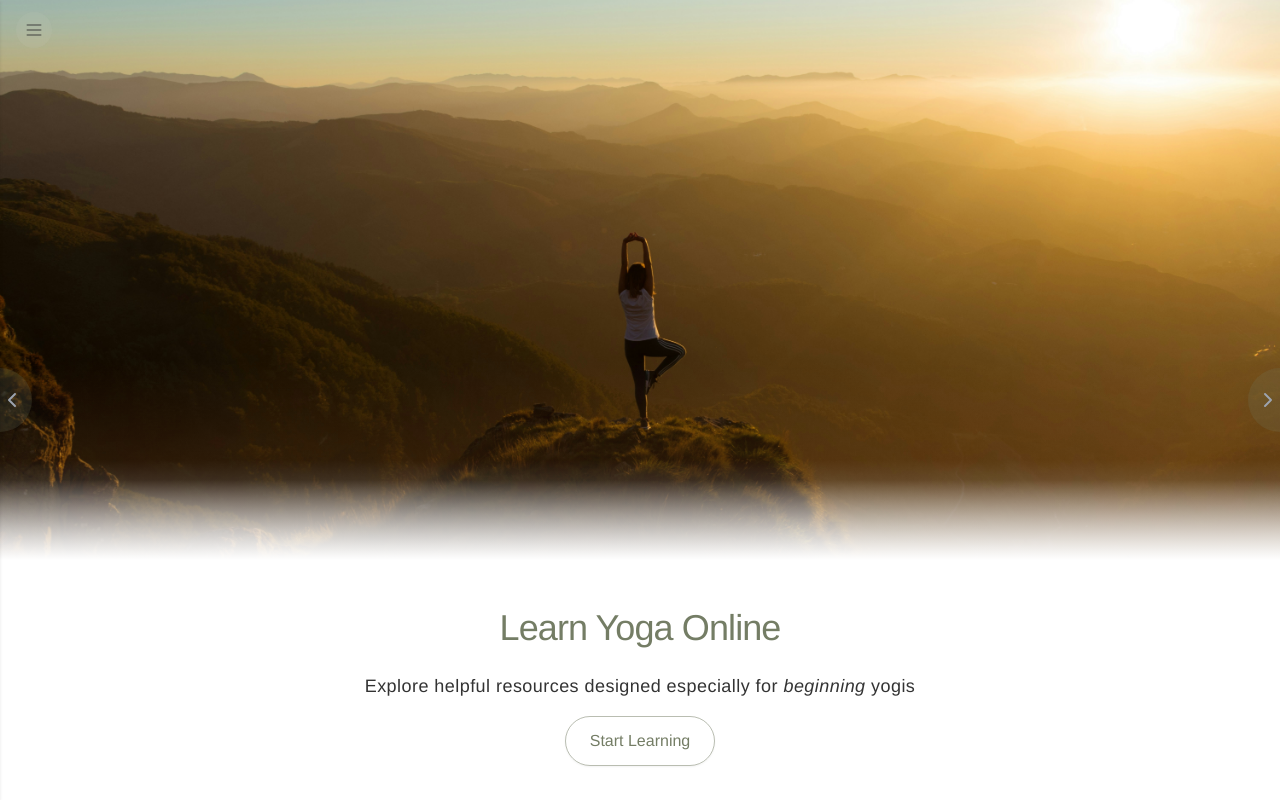
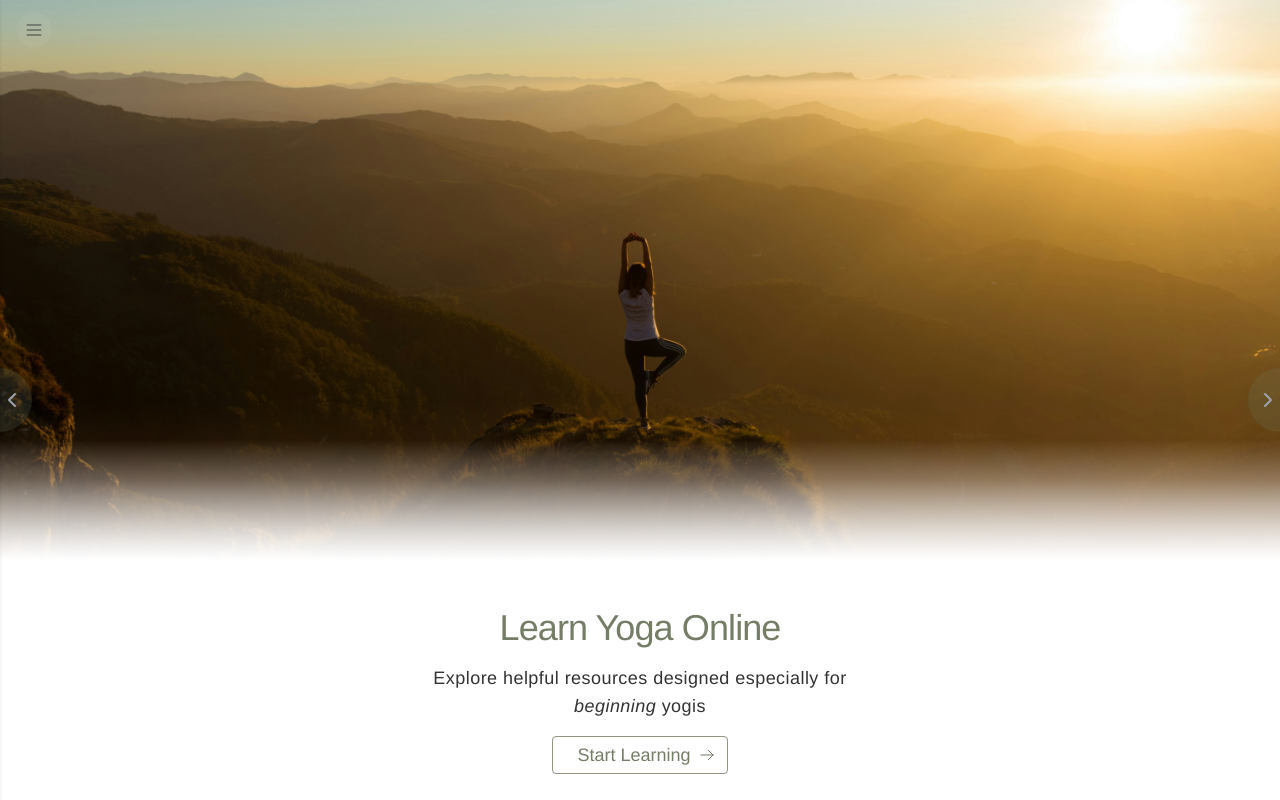
Before and after one commit to samanthacabrera/yoga-library, a React (Vite) app: page / in a window 1280 px wide. Shown: the top 800 px of the page. Built offline with nearby package versions, Linux system fonts and the light colour scheme.

Commit message:
minor updates to Hero

```diff
--- a/src/components/Home.jsx
+++ b/src/components/Home.jsx
@@ -57,8 +57,8 @@ const Home = () => {
       {/* Hero */}
       <div className="relative h-screen flex flex-col space-y-12">
           <div className="flex justify-center items-center relative">
-            <div className="absolute bottom-0 w-full h-[20vh] bg-gradient-to-t from-white via-transparent to-transparent"></div>
-            <div className="absolute bottom-0 w-full h-[25vh] bg-gradient-to-t from-white via-orange-400/20 to-transparent opacity-50"></div>
+            <div className="absolute bottom-0 w-full h-[30vh] bg-gradient-to-t from-white via-transparent to-transparent"></div>
+            <div className="absolute bottom-0 w-full h-[20vh] bg-gradient-to-t from-white via-orange-400/20 to-transparent opacity-50"></div>
             <img src="/bg1.jpg" className="w-screen h-[65vh] lg:h-[70vh] object-cover object-center lg:object-[25%_70%]" />
         </div>
         <div className="flex flex-col inline relative text-center">
@@ -66,12 +66,12 @@ const Home = () => {
             initial={{ opacity: 0 }}
             animate={{ opacity: 1 }}
             transition={{ duration: 1, ease: "easeOut" }}
-            className="text-4xl lg:text-4xl tracking-tight mb-2"
+            className="text-4xl lg:text-4xl tracking-tight mb-4"
           >
           Learn Yoga Online
           </motion.h1>
           <motion.p
-            className="text-md lg:text-lg m-4"
+            className="text-md lg:text-lg max-w-md mx-auto mb-4"
           >
           Explore helpful resources designed especially for <span className="italic">beginning</span> yogis
           </motion.p>
@@ -83,9 +83,18 @@ const Home = () => {
           >
           <Link
             to="/poses"
-            className="inline-block text-moss rounded-full border border-moss/50 px-6 py-1 hover:opacity-90 hover:scale-[101%] transition-all duration-300 ease-in-out shadow-sm focus:outline-none"
+            className="inline-block flex items-center justify-center w-fit mx-auto group text-center text-lg text-moss pl-6 pr-3 py-1 border border-moss/80 rounded hover:scale-[101%] transition-all duration-300 ease-in-out focus:outline-none"
           >
             Start Learning
+            <svg
+              className="ml-2 w-4 h-4 transition-all duration-300 group-hover:translate-x-1 group-hover:text-moss"
+              fill="none"
+              stroke="currentColor"
+              viewBox="0 0 24 24"
+              xmlns="http://www.w3.org/2000/svg"
+            >
+              <path strokeLinecap="round" strokeLinejoin="round" strokeWidth="1.5" d="M14 5l7 7m0 0l-7 7m7-7H3"></path>
+            </svg>
           </Link>
           </motion.div>
         </div>
```
